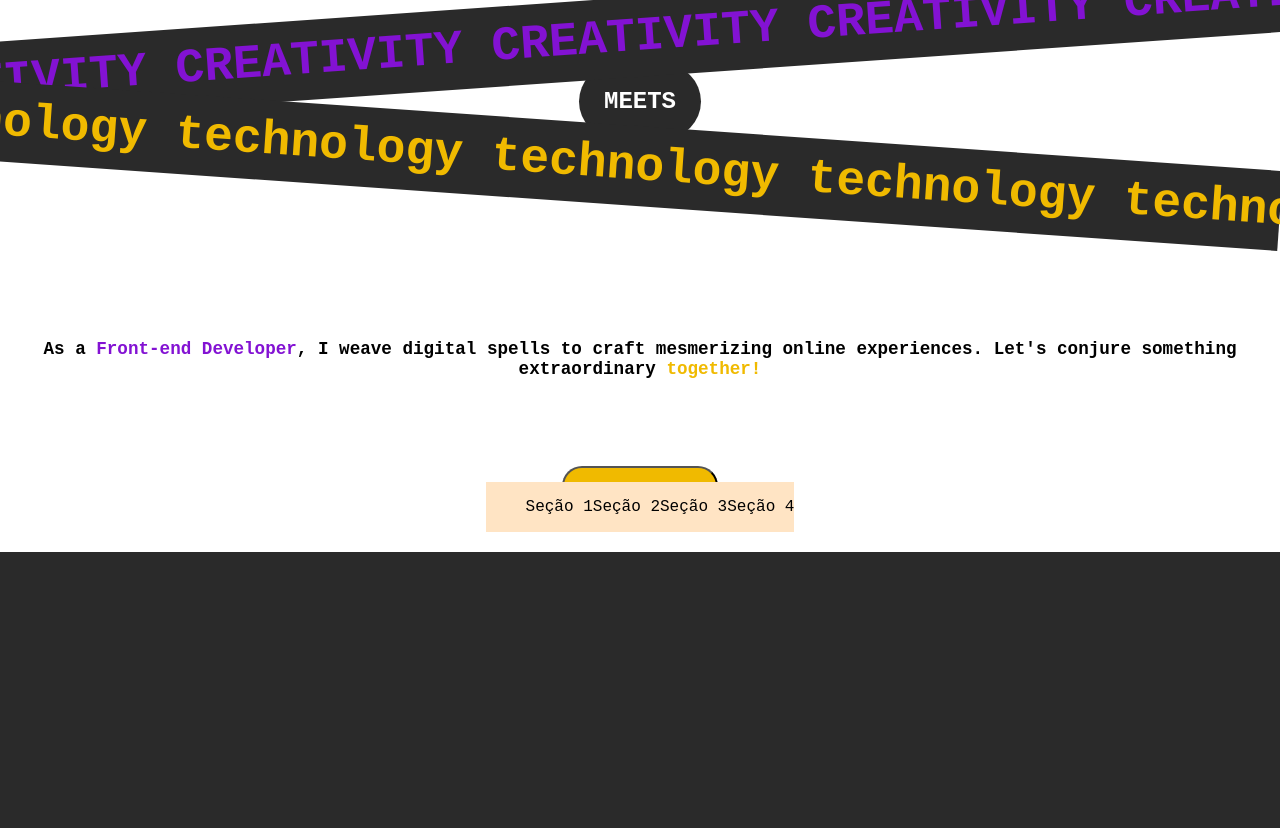
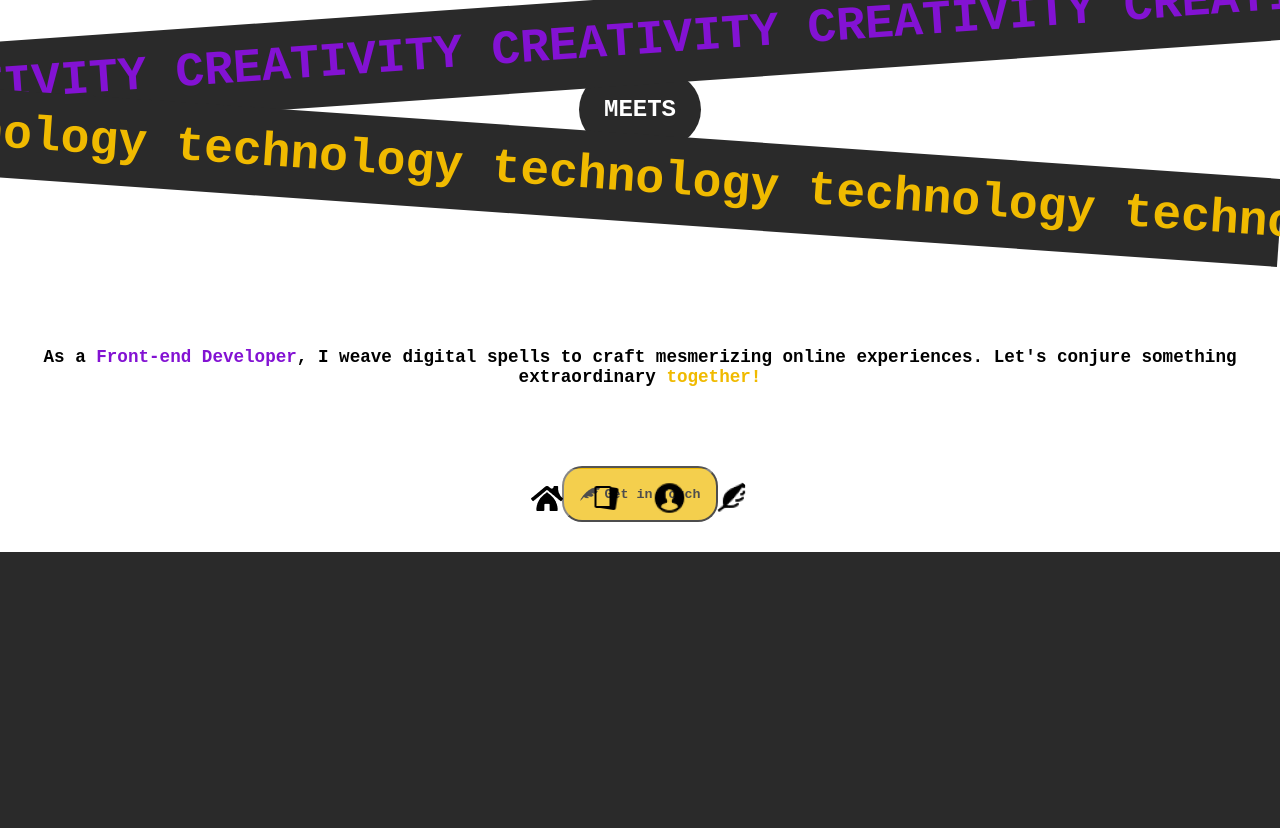
Before and after one commit to lucasjanta/magic-portfolio, a plain HTML site: page index.html in a window 1280 px wide. Shown: the part 248-1076 px from the top of the page. Drawn offline with Linux system fonts and the light colour scheme; a web font is replaced by a local one.

Commit message:
First section adjustments and navbar

```diff
--- a/index.html
+++ b/index.html
@@ -56,7 +56,7 @@
         </div>
 
         <div class="buttondiv1">
-            <button type="button"><img src="./images/feather.png" alt="">Get in Touch</button>
+            <button type="button" onclick="location.href='#section4'"><img src="./images/feather.png" alt="">Get in Touch</button>
         </div>
     </section>
 
@@ -80,10 +80,10 @@
         <nav class="navbar fixed">
             <div class="menubar">
                 <ul>
-                    <li><a href="#section1">Seção 1</a></li>
-                    <li><a href="#section2">Seção 2</a></li>
-                    <li><a href="#section3">Seção 3</a></li>
-                    <li><a href="#section4">Seção 4</a></li>
+                    <li><a href="#section1"><img src="./images/icons/home.png" alt=""></a></li>
+                    <li><a href="#section2"><img src="./images/icons/cards.png" alt=""></a></li>
+                    <li><a href="#section3"><img src="./images/icons/user.png" alt=""></a></li>
+                    <li><a href="#section4"><img src="./images/icons/feather_small.png" alt=""></a></li>
                 </ul>
             </div>
 
--- a/style.css
+++ b/style.css
@@ -33,22 +33,26 @@ header .myname{
 
 .menubar {
     display: flex;
-    justify-content: center;
-    align-items: center;
-    background-color: bisque;
+    flex-direction: column;
+    background-color: rgba(255, 255, 255, 0.3);
     width: fit-content;
+    padding: 10px;
+    border-radius: 50px;
+
 }
 
-nav ul{
+.menubar ul{
     display: flex;
     list-style-type: none;
+    align-items: center;
     justify-content: space-between;
+    width: min-content;
+    margin: 0;
+    padding: 0 5px;
+    gap: 25px;
 }
 
-nav ul li a{
-    text-decoration: none;
-    color: black;
-}
+
 
 .section {
     height: 100vh;
@@ -95,6 +99,7 @@ nav ul li a{
 
 .section-names p{
     font-weight: 700;
+    color: white;
 }
 
 .title-welcome{
@@ -142,7 +147,7 @@ nav ul li a{
     justify-content: center;
     align-items: center;
     width: 200%;
-    height: 10vh;
+    height: 11vh;
     margin: 5rem auto 0;
     background-color: #2A2A2A;
     transform: rotate(-4deg) translateX(-50%);
@@ -180,7 +185,7 @@ nav ul li a{
     justify-content: center;
     align-items: center;
     width: 200%;
-    height: 10vh;
+    height: 11vh;
     margin: 0 auto;
     background-color: #2A2A2A;
     transform: rotate(4deg) translateX(-50%);
```
Also changed, not shown: images/icons/cards.png (added), images/icons/feather_small.png (added), images/icons/home.png (added), images/icons/user.png (added).
